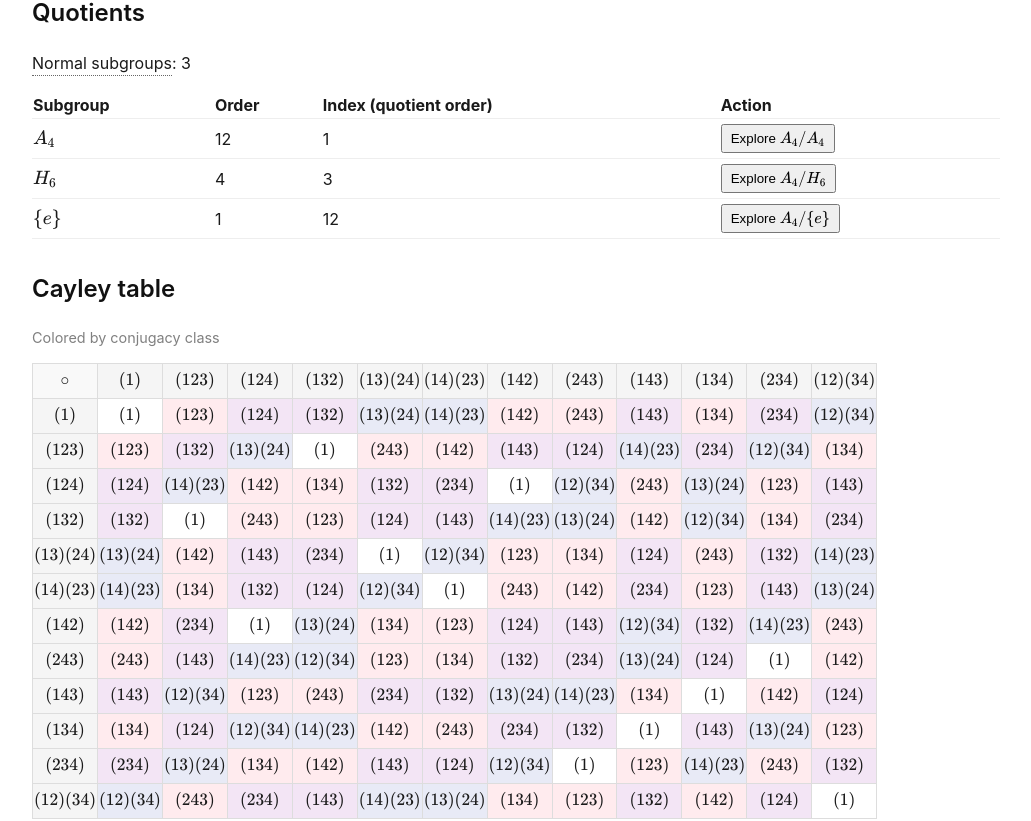
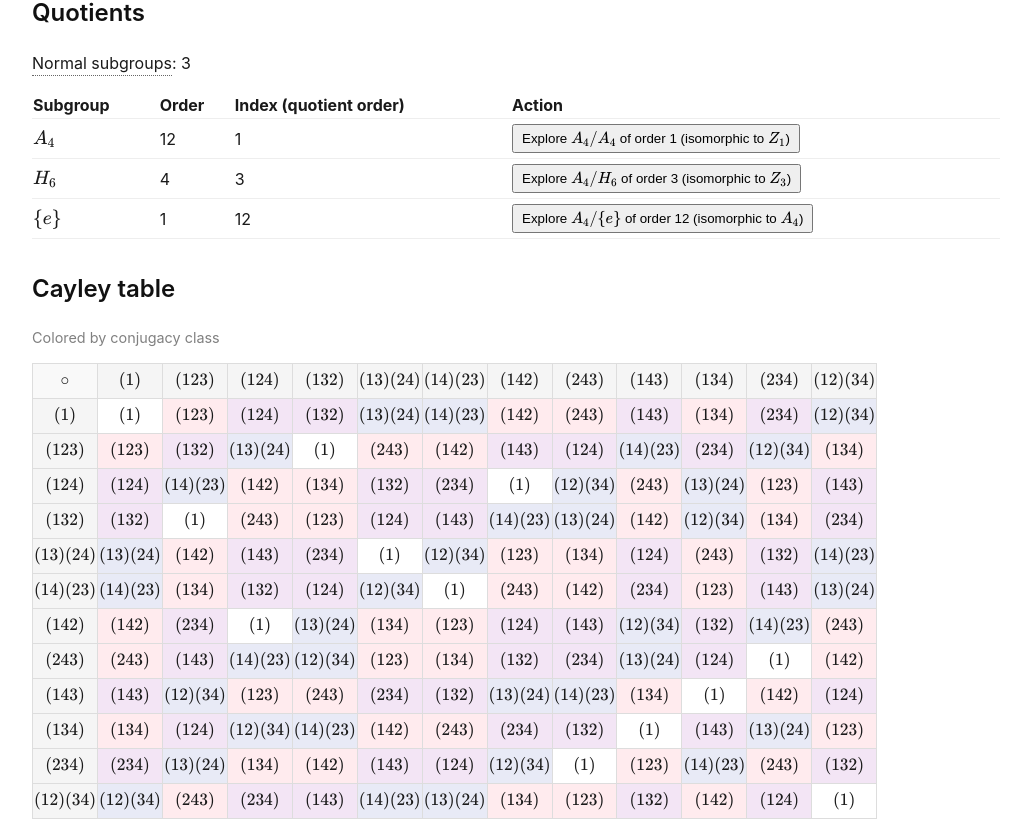
Before and after one commit to sqrt-of-2/finite-group-theory, a React (Vite) app: page /group/A_4 in a window 1280 px wide. Shown: the part 1012-1833 px from the top of the page, without its empty margins (240-1271 px from the left). Built offline with nearby package versions, Linux system fonts and the light colour scheme.

Commit message:
Enhance Explore button with quotient order and isomorphism

```diff
--- /dev/null
+++ b/src/engine/isomorphism.ts
@@ -0,0 +1,51 @@
+// src/engine/isomorphism.ts
+import type { IGroup } from './types';
+
+// Compute map of Order -> Count of elements with that order
+function getElementOrderCounts(g: IGroup): Record<number, number> {
+    const counts: Record<number, number> = {};
+    for (const el of g.elements) {
+        const ord = el.order;
+        counts[ord] = (counts[ord] || 0) + 1;
+    }
+    return counts;
+}
+
+// Check if two maps are equal
+function areMapsEqual(m1: Record<number, number>, m2: Record<number, number>): boolean {
+    const k1 = Object.keys(m1).map(Number).sort((a, b) => a - b);
+    const k2 = Object.keys(m2).map(Number).sort((a, b) => a - b);
+    if (k1.length !== k2.length) return false;
+    for (let i = 0; i < k1.length; i++) {
+        if (k1[i] !== k2[i]) return false;
+        if (m1[k1[i]] !== m2[k2[i]]) return false;
+    }
+    return true;
+}
+
+export function areGroupsIsomorphic(g1: IGroup, g2: IGroup): boolean {
+    // 1. Order check
+    const p1 = g1.getProperties();
+    const p2 = g2.getProperties();
+    if (p1.order !== p2.order) return false;
+
+    // 2. Abelian check
+    if (p1.isAbelian !== p2.isAbelian) return false;
+
+    // 3. Cyclic check
+    if (p1.isCyclic !== p2.isCyclic) return false;
+
+    // 4. Element Order Distribution (Invariant)
+    const c1 = getElementOrderCounts(g1);
+    const c2 = getElementOrderCounts(g2);
+    if (!areMapsEqual(c1, c2)) return false;
+
+    // 5. Center size (Invariant)
+    if ((p1.center?.length || 0) !== (p2.center?.length || 0)) return false;
+
+    // For the scope of small groups (order < 64), these invariants
+    // strongly differentiate non-isomorphic groups.
+    // (e.g. D8 vs Q8 are distinguished by element order counts)
+
+    return true;
+}
--- a/src/engine/registry.ts
+++ b/src/engine/registry.ts
@@ -2,6 +2,7 @@
 // src/engine/registry.ts
 import type { IGroup } from './types';
 // ... imports
+import { areGroupsIsomorphic } from './isomorphism';
 import { createCn, createSn, createDn, createKlein4, createAn, createQ8, createDirectProduct, createDic3 } from './factory';
 
 class GroupRegistry {
@@ -27,9 +28,24 @@ class GroupRegistry {
     }
 
     getCatalog(): { id: string, name: string }[] {
-        // This requires knowing names without loading?
-        // For now hardcode or use loaders keys.
-        return Object.keys(this.loaders).map(id => ({ id, name: id })); // Minimal
+        return Object.keys(this.loaders).map(id => ({ id, name: id }));
+    }
+
+    findIsomorphism(target: IGroup): IGroup | null {
+        // Only check identifying properties first to avoid loading everything
+        const targetProps = target.getProperties();
+
+        for (const id of Object.keys(this.loaders)) {
+            // Optimization: Maybe we can check metadata before loading?
+            // For now, load everything (small catalog).
+            const candidate = this.get(id);
+            if (!candidate) continue;
+
+            if (areGroupsIsomorphic(target, candidate)) {
+                return candidate;
+            }
+        }
+        return null;
     }
 }
 
--- a/src/pages/GroupPage.tsx
+++ b/src/pages/GroupPage.tsx
@@ -113,6 +113,23 @@ export const GroupPage: React.FC = () => {
                                                 style={{ cursor: 'pointer', padding: '2px 8px' }}
                                             >
                                                 Explore <MathTex tex={`${group.displayName} / ${subName}`} inline />
+                                                {(() => {
+                                                    const qOrder = props.order / sub.order;
+                                                    // Attempt to identify quotient
+                                                    try {
+                                                        const Q = createQuotientGroup(group, sub);
+                                                        const iso = registry.findIsomorphism(Q);
+                                                        return (
+                                                            <>
+                                                                {' of order '}
+                                                                {qOrder}
+                                                                {iso ? <span> (isomorphic to <MathTex tex={iso.displayName} inline />)</span> : ''}
+                                                            </>
+                                                        );
+                                                    } catch (e) {
+                                                        return ` of order ${qOrder}`;
+                                                    }
+                                                })()}
                                             </button>
                                         </td>
                                     </tr>
```
Also changed, not shown: 1 other file (tests, documents, lock files or other folders).
